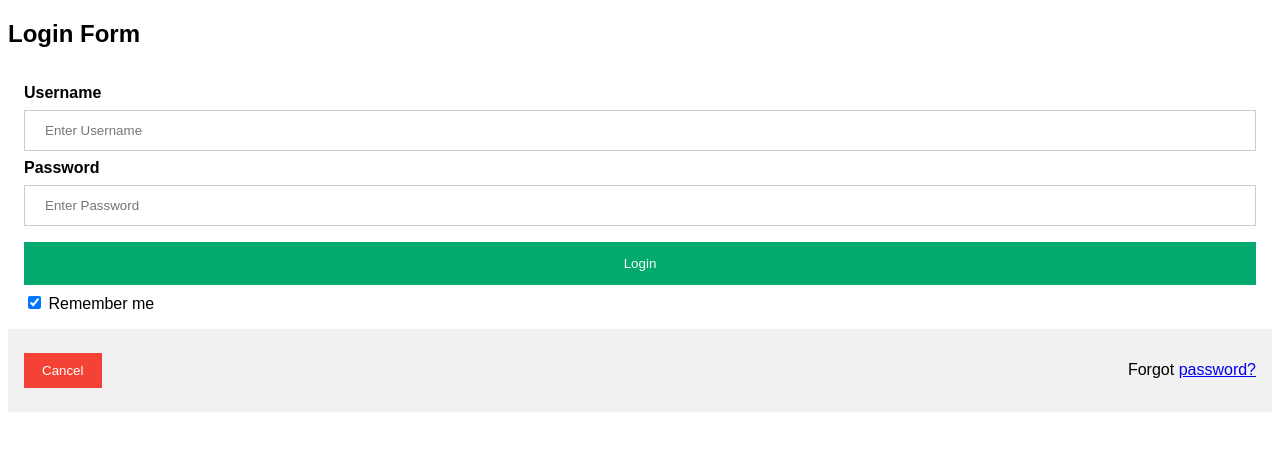
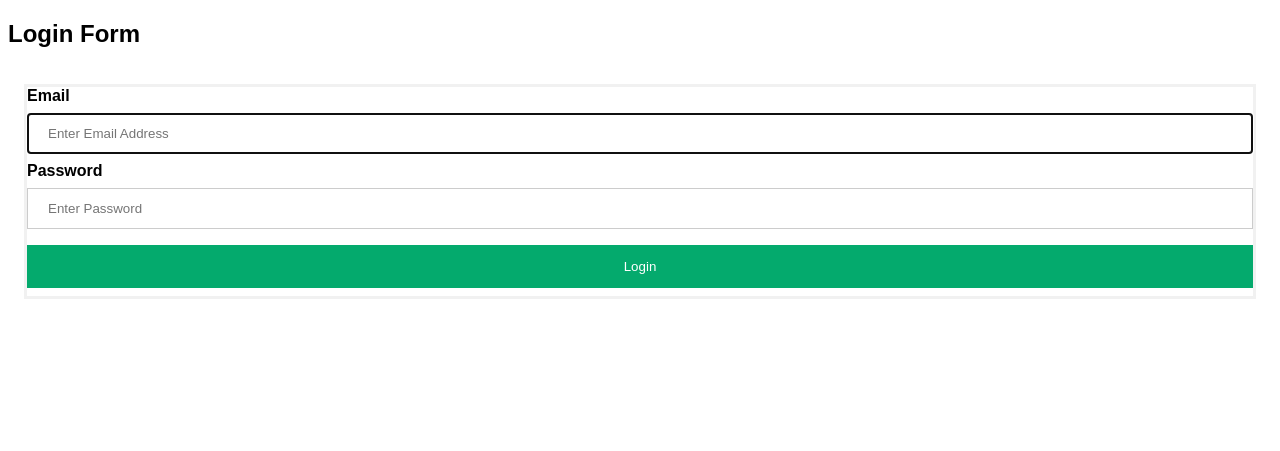
Before and after one commit to laurenlim2112/SMU-Hackathon, a Flask app: page /login in a window 1280 px wide. Shown: the top 451 px of the page. Run offline with Flask 3, Linux system fonts and the light colour scheme.

Commit message:
Updated login page

```diff
--- a/templates/login.html
+++ b/templates/login.html
@@ -70,24 +70,18 @@ span.psw {
 
 <h2>Login Form</h2>
 
+  <div class="container">
+    <form action="/login" method="post">
+        <label for="email"><b>Email</b></label>
+        <input type="text" autocomplete="off" autofocus placeholder="Enter Email Address" name="email" required>
 
-  <div class="container">
-    <label for="uname"><b>Username</b></label>
-    <input type="text" placeholder="Enter Username" name="uname" required>
+        <label for="password"><b>Password</b></label>
+        <input type="password" placeholder="Enter Password" name="password" required>
 
-    <label for="psw"><b>Password</b></label>
-    <input type="password" placeholder="Enter Password" name="psw" required>
-
-    <button type="submit">Login</button>
-    <label>
-      <input type="checkbox" checked="checked" name="remember"> Remember me
-    </label>
+        <button type="submit">Login</button>
+    </form>
   </div>
 
-  <div class="container" style="background-color:#f1f1f1">
-    <button type="button" class="cancelbtn">Cancel</button>
-    <span class="psw">Forgot <a href="#">password?</a></span>
-  </div>
 </form>
 
 </body>
```
